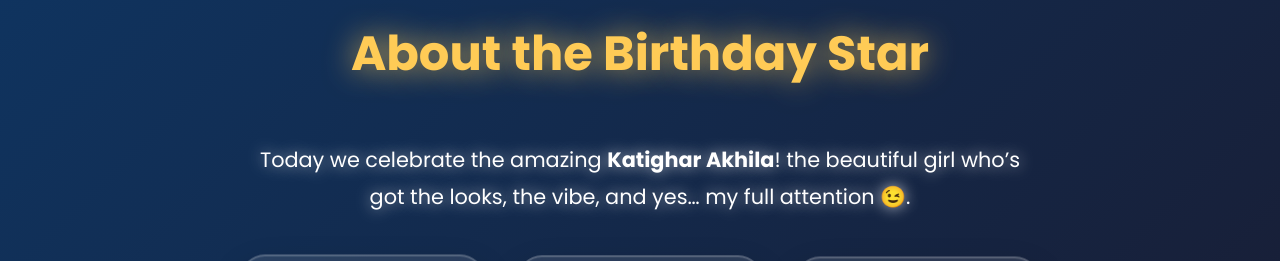
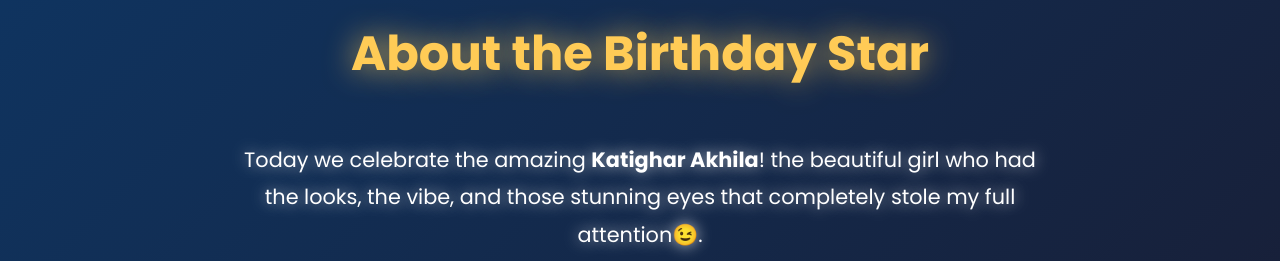
Before and after one commit to VenkatreddyKasani/birthday, a plain HTML site: page index.html in a window 1280 px wide. Shown: the part 867-1128 px from the top of the page. Drawn offline with Linux system fonts and the light colour scheme.

Commit message:
committing

```diff
--- a/index.html
+++ b/index.html
@@ -62,7 +62,7 @@
             <h2 class="section-title">About the Birthday Star</h2>
             <div class="about-content">
                 <div class="about-text">
-                    <p>Today we celebrate the amazing <strong>Katighar Akhila</strong>! the beautiful girl who’s got the looks, the vibe, and yes… my full attention 😉.</p>
+                    <p>Today we celebrate the amazing <strong>Katighar Akhila</strong>! the beautiful girl who had the looks, the vibe, and those stunning eyes that completely stole my full attention😉.</p>
                     <div class="qualities">
                         <div class="quality-item">
                             <i class="fas fa-smile"></i>
```
